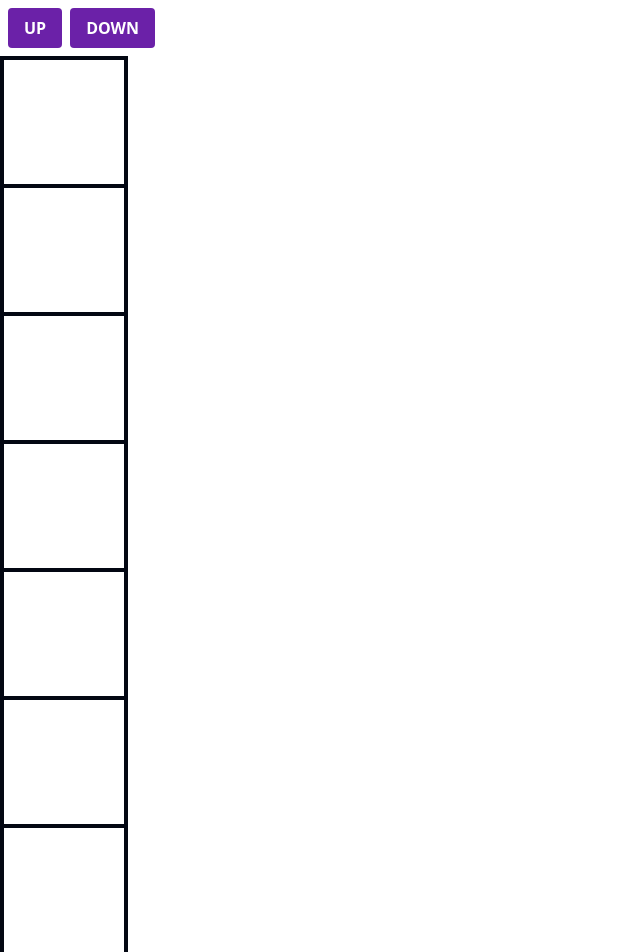
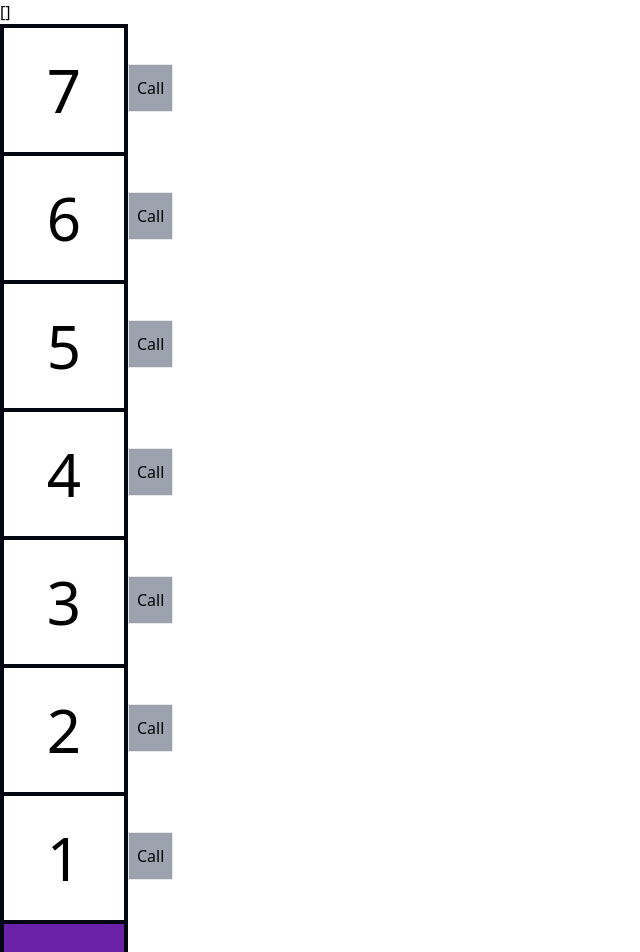
Before and after one commit to tamaszentai/elevator_simulator, a Vue app: page / in a window 1280 px wide. Before the commit this address had no page. Shown: the top 952 px of the page, without its empty margins (0-640 px from the left). Built offline with nearby package versions, Linux system fonts and the light colour scheme.

Commit message:
refactor and add aysnc logic to execute elevatorOrders

```diff
--- a/src/App.vue
+++ b/src/App.vue
@@ -1,162 +1,194 @@
 <script setup lang="ts">
-import { ref, onMounted, watch } from 'vue';
+import { ref, onMounted, watch, computed } from 'vue';
 
-let seventh: HTMLElement | null = null;
-let sixth: HTMLElement | null = null;
-let fifth: HTMLElement | null = null;
-let fourth: HTMLElement | null = null;
-let third: HTMLElement | null = null;
-let second: HTMLElement | null = null;
-let first: HTMLElement | null = null;
-let ground: HTMLElement | null = null;
-let basement: HTMLElement | null = null;
+interface elevatorOrder {
+  id: string;
+  direction: string;
+  destinationFloor: number;
+}
+
+const floors = [
+  { name: 'basement', value: -1 },
+  { name: 'ground', value: 0 },
+  { name: 'first', value: 1 },
+  { name: 'second', value: 2 },
+  { name: 'third', value: 3 },
+  { name: 'fourth', value: 4 },
+  { name: 'fifth', value: 5 },
+  { name: 'sixth', value: 6 },
+  { name: 'seventh', value: 7 },
+];
+
+let floorElements: { [key: string]: HTMLElement | null } = {};
 
 onMounted(() => {
-  seventh = document.querySelector('.seventh');
-  sixth = document.querySelector('.sixth');
-  fifth = document.querySelector('.fifth');
-  fourth = document.querySelector('.fourth');
-  third = document.querySelector('.third');
-  second = document.querySelector('.second');
-  first = document.querySelector('.first');
-  ground = document.querySelector('.ground');
-  basement = document.querySelector('.basement');
+  floors.forEach(floor => {
+    floorElements[floor.name] = document.querySelector(`.${floor.name}`);
+  });
 });
 
+const lowestFloor: number = -1;
+const highestFloor: number = 7;
 const currentFloor = ref<number>(0);
+const destinationFloor = ref<number>(0);
 const direction = ref<string>("");
-let upInterval: number;
-let downInterval: number;
+const elevatorOrders = ref<elevatorOrder[]>([]);
+let interval: number;
 
-watch(currentFloor, () => {
-  if (currentFloor.value === 7) {
-    clearInterval(upInterval);
+watch(currentFloor, (newValue) => {
+  if (newValue === highestFloor || newValue === lowestFloor) {
+    clearInterval(interval);
   }
 });
 
-watch(currentFloor, () => {
-  if (currentFloor.value === -1) {
-    clearInterval(downInterval);
+watch(currentFloor, (_) => {
+  if (destinationFloor.value === currentFloor.value) {
+    clearInterval(interval);
   }
 });
 
+const changeFloorVisibility = (current: number, next: number) => {
+  const currentFloorName = floors.find(floor => floor.value === current)?.name;
+  const nextFloorName = floors.find(floor => floor.value === next)?.name;
+  if (currentFloorName) floorElements[currentFloorName]?.classList.add('hidden');
+  if (nextFloorName) floorElements[nextFloorName]?.classList.remove('hidden');
+};
 
-const upHandler = (): void => {
-  direction.value = "up";
-  clearInterval(downInterval);
-
-  upInterval = setInterval(() => {
-    console.log('uptick');
-    if (direction.value === "up") {
-      if (currentFloor.value < 7) {
-        currentFloor.value++;
-        console.log(currentFloor.value);
-        if (currentFloor.value === 0) {
-          ground?.classList.remove('hidden');
-          basement?.classList.add('hidden');
-        } else if (currentFloor.value === 1) {
-          first?.classList.remove('hidden');
-          ground?.classList.add('hidden');
-        } else if (currentFloor.value === 2) {
-          second?.classList.remove('hidden');
-          first?.classList.add('hidden');
-        } else if (currentFloor.value === 3) {
-          third?.classList.remove('hidden');
-          second?.classList.add('hidden');
-        } else if (currentFloor.value === 4) {
-          fourth?.classList.remove('hidden');
-          third?.classList.add('hidden');
-        } else if (currentFloor.value === 5) {
-          fifth?.classList.remove('hidden');
-          fourth?.classList.add('hidden');
-        } else if (currentFloor.value === 6) {
-          sixth?.classList.remove('hidden');
-          fifth?.classList.add('hidden');
-        } else if (currentFloor.value === 7) {
-          seventh?.classList.remove('hidden');
-          sixth?.classList.add('hidden');
-        }
-      }
+const moveElevator = (step: number) => {
+  interval = setInterval(() => {
+    const newFloor = currentFloor.value + step;
+    if (newFloor >= lowestFloor && newFloor <= highestFloor) {
+      changeFloorVisibility(currentFloor.value, newFloor);
+      currentFloor.value = newFloor;
+      console.log(currentFloor.value);
     }
   }, 500);
 };
 
+const upHandler = (): void => {
+  direction.value = "up";
+  clearInterval(interval);
+  moveElevator(1);
+};
+
 const downHandler = (): void => {
   direction.value = "down";
-  clearInterval(upInterval);
-  downInterval = setInterval(() => {
-    console.log('downtick');
-    if (direction.value === "down") {
-      if (currentFloor.value > -1) {
-        currentFloor.value--;
-        console.log(currentFloor.value);
-        if (currentFloor.value === -1) {
-          ground?.classList.add('hidden');
-          basement?.classList.remove('hidden');
-        } else if (currentFloor.value === 0) {
-          ground?.classList.remove('hidden');
-          first?.classList.add('hidden');
-        } else if (currentFloor.value === 1) {
-          first?.classList.remove('hidden');
-          second?.classList.add('hidden');
-        } else if (currentFloor.value === 2) {
-          second?.classList.remove('hidden');
-          third?.classList.add('hidden');
-        } else if (currentFloor.value === 3) {
-          third?.classList.remove('hidden');
-          fourth?.classList.add('hidden');
-        } else if (currentFloor.value === 4) {
-          fourth?.classList.remove('hidden');
-          fifth?.classList.add('hidden');
-        } else if (currentFloor.value === 5) {
-          fifth?.classList.remove('hidden');
-          sixth?.classList.add('hidden');
-        } else if (currentFloor.value === 6) {
-          sixth?.classList.remove('hidden');
-          seventh?.classList.add('hidden');
-        }
-      }
-    }
-  }, 500);
+  clearInterval(interval);
+  moveElevator(-1);
 };
 
+const callHandler = (floor: number): void => {
+  const elevatorOrder: elevatorOrder = {
+    id: Date.now().toString(),
+    direction: currentFloor.value < floor ? "up" : "down",
+    destinationFloor: floor
+  };
+  elevatorOrders.value.push(elevatorOrder);
+  executor();
+};
+
+const executor = async () => {
+  while (elevatorOrders.value.length > 0) {
+    const currentOrder = elevatorOrders.value[0];
+    destinationFloor.value = currentOrder.destinationFloor;
+
+    if (currentFloor.value < destinationFloor.value) {
+      upHandler();
+    } else if (currentFloor.value > destinationFloor.value) {
+      downHandler();
+    }
+
+    await new Promise<void>((resolve) => {
+      const unwatch = watch(currentFloor, (newValue) => {
+        if (newValue === destinationFloor.value) {
+          clearInterval(interval);
+          unwatch();
+          resolve();
+        }
+      });
+    });
+
+    elevatorOrders.value = elevatorOrders.value.filter(order => order.id !== currentOrder.id);
+  }
+};
 
 </script>
 
+
 <template>
   <div class="container">
-    <button class="bg-purple-800 m-2 px-4 py-2 rounded font-bold text-white" @click="upHandler">UP</button>
-    <button class="bg-purple-800 px-4 py-2 rounded font-bold text-white" @click="downHandler">DOWN</button>
-    <div class="grid grid-rows-9">
-      <div class="relative z-10 border-4 border-gray-950 border-b-0 w-32 h-32">
-        <div class="absolute inset-0 hidden bg-purple-800 seventh" />
+    {{ elevatorOrders }}
+    <div class="flex">
+      <div
+        class="relative z-100 flex justify-center items-center border-4 border-gray-950 border-b-0 w-32 h-32 text-6xl">7
+        <div class="absolute inset-0 flex justify-center items-center hidden bg-purple-800 text-6xl text-white seventh">
+          7</div>
       </div>
-      <div class="relative z-10 border-4 border-gray-950 border-b-0 w-32 h-32">
-        <div class="absolute inset-0 hidden bg-purple-800 sixth" />
+      <button class="bg-gray-400 my-auto p-2 border h-12" @click="callHandler(7)">Call</button>
+    </div>
+    <div class="flex">
+      <div class="relative z-9 flex justify-center items-center border-4 border-gray-950 border-b-0 w-32 h-32 text-6xl">
+        6
+        <div class="absolute inset-0 flex justify-center items-center hidden bg-purple-800 text-6xl text-white sixth">
+          6</div>
       </div>
-      <div class="relative z-10 border-4 border-gray-950 border-b-0 w-32 h-32">
-        <div class="absolute inset-0 hidden bg-purple-800 fifth" />
+      <button class="bg-gray-400 my-auto p-2 border h-12" @click="callHandler(6)">Call</button>
+    </div>
+    <div class="flex">
+      <div class="relative z-8 flex justify-center items-center border-4 border-gray-950 border-b-0 w-32 h-32 text-6xl">
+        5
+        <div class="absolute inset-0 flex justify-center items-center hidden bg-purple-800 text-6xl text-white fifth">
+          5</div>
       </div>
-      <div class="relative z-10 border-4 border-gray-950 border-b-0 w-32 h-32">
-        <div class="absolute inset-0 hidden bg-purple-800 fourth" />
+      <button class="bg-gray-400 my-auto p-2 border h-12" @click="callHandler(5)">Call</button>
+    </div>
+    <div class="flex">
+      <div class="relative z-7 flex justify-center items-center border-4 border-gray-950 border-b-0 w-32 h-32 text-6xl">
+        4
+        <div class="absolute inset-0 flex justify-center items-center hidden bg-purple-800 text-6xl text-white fourth">
+          4</div>
       </div>
-      <div class="relative z-10 border-4 border-gray-950 border-b-0 w-32 h-32">
-        <div class="absolute inset-0 hidden bg-purple-800 third" />
+      <button class="bg-gray-400 my-auto p-2 border h-12" @click="callHandler(4)">Call</button>
+    </div>
+    <div class="flex">
+      <div class="relative z-6 flex justify-center items-center border-4 border-gray-950 border-b-0 w-32 h-32 text-6xl">
+        3
+        <div class="absolute inset-0 flex justify-center items-center hidden bg-purple-800 text-6xl text-white third">
+          3</div>
       </div>
-      <div class="relative z-10 border-4 border-gray-950 border-b-0 w-32 h-32">
-        <div class="absolute inset-0 hidden bg-purple-800 second" />
+      <button class="bg-gray-400 my-auto p-2 border h-12" @click="callHandler(3)">Call</button>
+    </div>
+    <div class="flex">
+      <div class="relative z-5 flex justify-center items-center border-4 border-gray-950 border-b-0 w-32 h-32 text-6xl">
+        2
+        <div class="absolute inset-0 flex justify-center items-center hidden bg-purple-800 text-6xl text-white second">
+          2</div>
       </div>
-      <div class="relative z-10 border-4 border-gray-950 border-b-0 w-32 h-32">
-        <div class="absolute inset-0 hidden bg-purple-800 first" />
+      <button class="bg-gray-400 my-auto p-2 border h-12" @click="callHandler(2)">Call</button>
+    </div>
+    <div class="flex">
+      <div class="relative z-4 flex justify-center items-center border-4 border-gray-950 border-b-0 w-32 h-32 text-6xl">
+        1
+        <div class="absolute inset-0 flex justify-center items-center hidden bg-purple-800 text-6xl text-white first">
+          1</div>
       </div>
-      <div class="relative z-100 border-4 border-gray-950 border-b-0 w-32 h-32">
-        <div class="absolute inset-0 bg-purple-800 ground" />
+      <button class="bg-gray-400 my-auto p-2 border h-12" @click="callHandler(1)">Call</button>
+    </div>
+    <div class="flex">
+      <div class="relative z-3 flex justify-center items-center border-4 border-gray-950 border-b-0 w-32 h-32 text-6xl">
+        0
+        <div class="absolute inset-0 flex justify-center items-center bg-purple-800 text-6xl text-white ground">0</div>
       </div>
-      <div class="relative z-10 border-4 border-gray-950 w-32 h-32">
-        <div class="absolute inset-0 hidden bg-purple-800 basement" />
+      <button class="bg-gray-400 my-auto p-2 border h-12" @click="callHandler(0)">Call</button>
+    </div>
+    <div class="flex">
+      <div class="relative z-2 flex justify-center items-center border-4 border-gray-950 w-32 h-32 text-6xl">-1
+        <div
+          class="absolute inset-0 flex justify-center items-center hidden bg-purple-800 text-6xl text-white basement">
+          -1
+        </div>
       </div>
+      <button class="bg-gray-400 my-auto p-2 border h-12" @click="callHandler(-1)">Call</button>
     </div>
   </div>
 </template>
-
-<style scoped></style>
```
